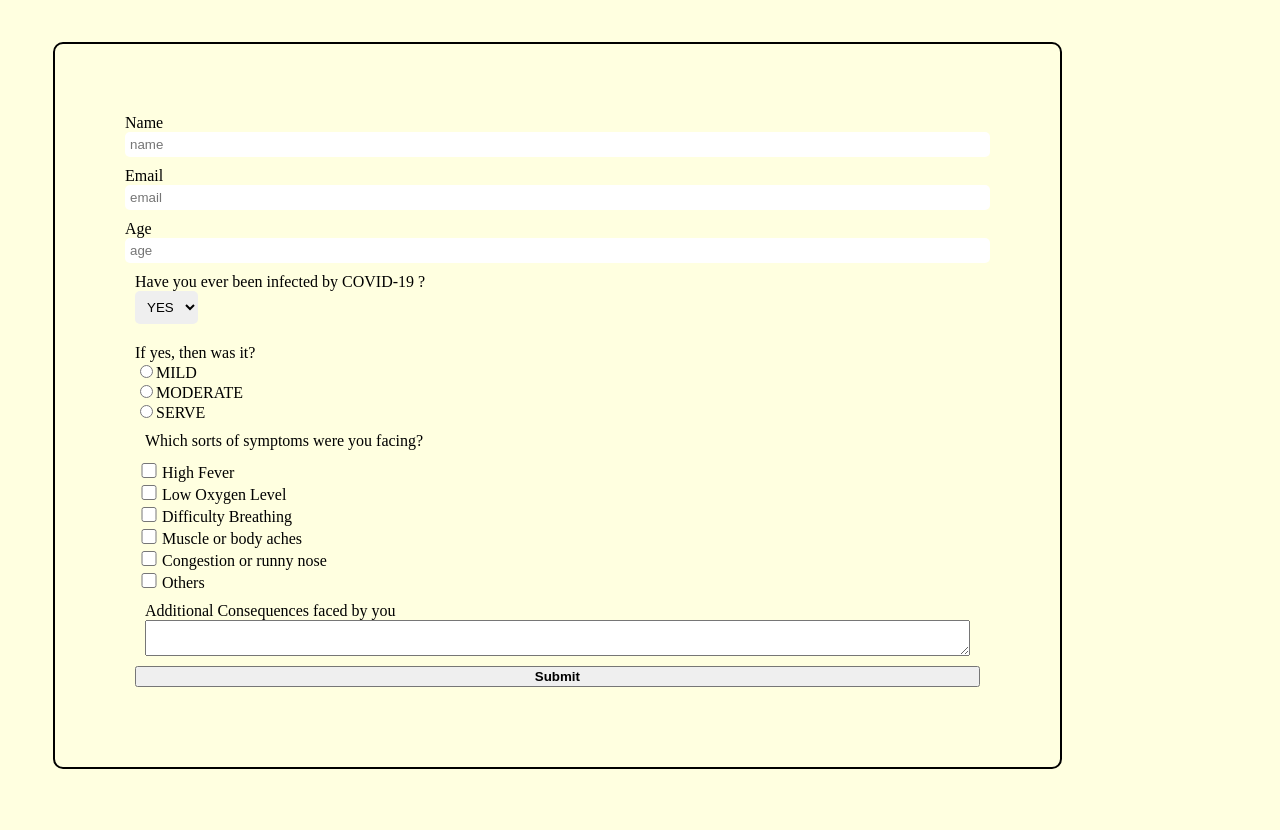
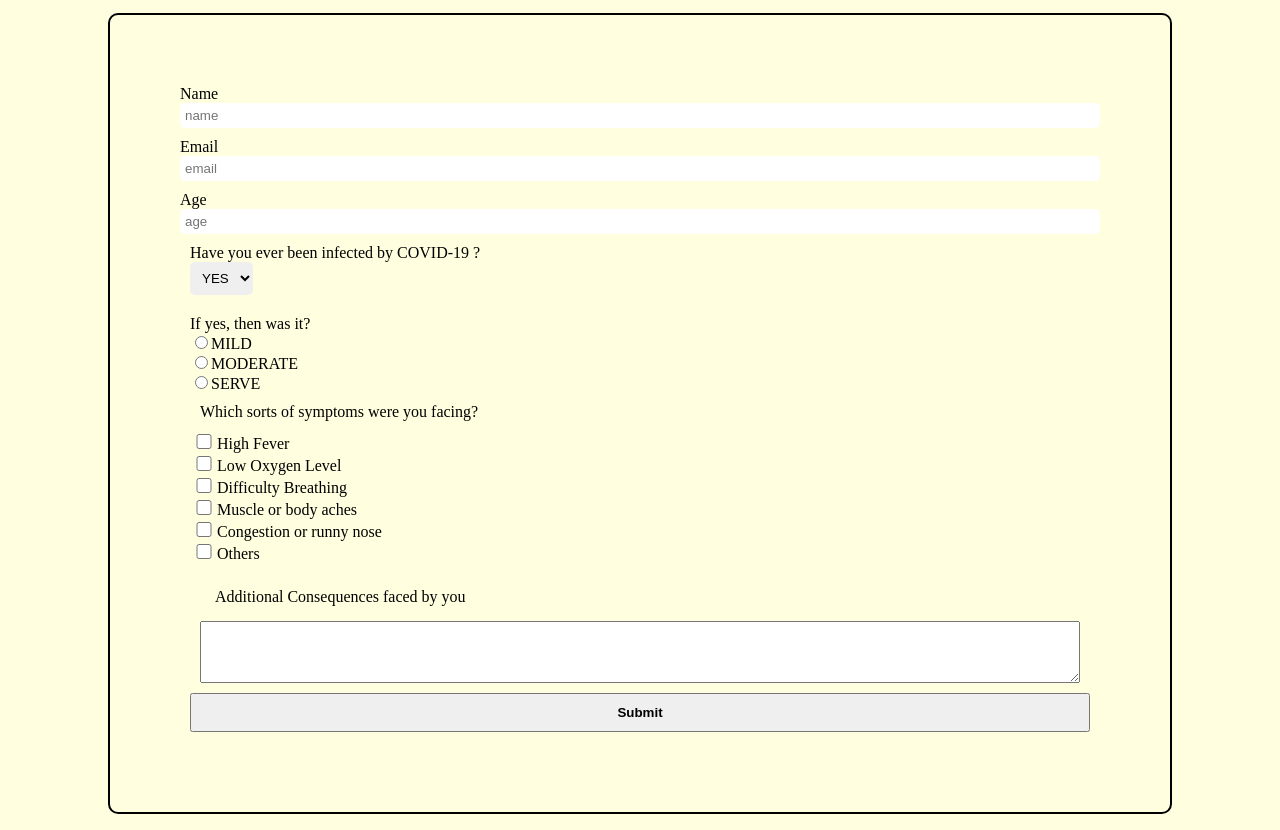
Before and after one commit to pushkarlabh1/Covidsurvey, a plain HTML site: page index.html in a window 1280 px wide. Shown: the part 87-917 px from the top of the page. Drawn offline with Linux system fonts and the light colour scheme.

Commit message:
Update styles.css

```diff
--- a/styles.css
+++ b/styles.css
@@ -3,10 +3,11 @@ body{
     text-align: center;
   }
   form{
-    max-width: 70%;
+    max-width: 90%;
     text-align: left;
     padding: 60px;
-    margin: 45px;
+    margin-left: 100px;
+    margin-right: 100px;
     border-radius: 10px;
     border: 2px solid black;
   }
@@ -35,3 +36,14 @@ body{
   p {
     color: red ;
   }
+  #submit{
+    padding: 10px;
+    text-align: center;
+    align-items: center;
+    align-content: center;
+    cursor: pointer;
+  }
+
+  #text{
+    padding: 15px;
+  }
```
